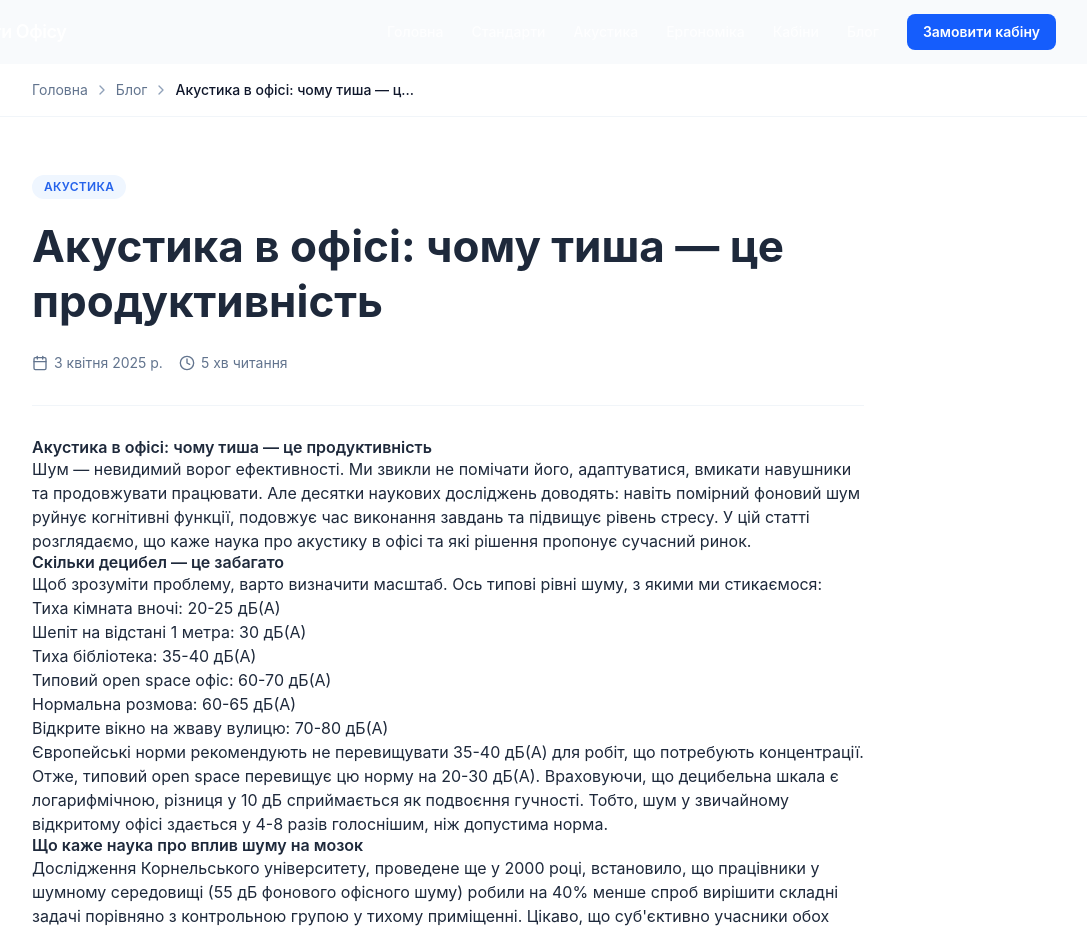
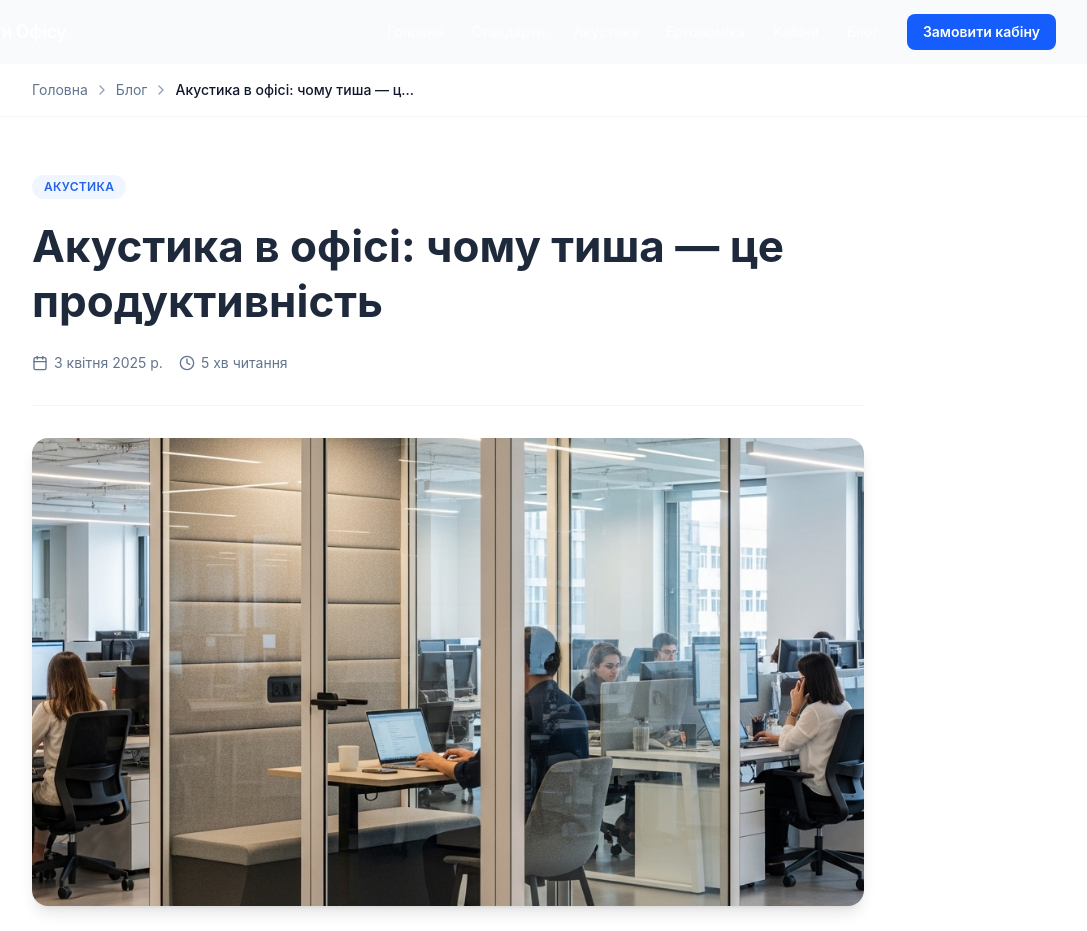
Before and after one commit to sserbin1/european, a Next.js app: page /blog/akustyka-v-ofisi-chomu-tysha-tse-produktyvnist in a window 1280 px wide. Shown: the top 931 px of the page, without its empty margins (192-1279 px from the left). Built offline with nearby package versions, Linux system fonts and the light colour scheme.

Commit message:
Add cover image to blog article page

```diff
--- a/src/app/blog/[slug]/page.tsx
+++ b/src/app/blog/[slug]/page.tsx
@@ -208,6 +208,21 @@ export default async function BlogPostPage({ params }: PageProps) {
         </div>
       </section>
 
+      {/* ── Cover Image ─────────────────────────────────────────── */}
+      {post.coverImage && (
+        <section className="bg-white pb-8">
+          <div className="max-w-4xl mx-auto px-4 sm:px-6 lg:px-8">
+            <div className="rounded-2xl overflow-hidden shadow-lg">
+              <img
+                src={post.coverImage}
+                alt={post.title}
+                className="w-full h-auto object-cover aspect-[16/9]"
+              />
+            </div>
+          </div>
+        </section>
+      )}
+
       {/* ── Article Body ──────────────────────────────────────────── */}
       <section className="bg-white pb-16">
         <div className="max-w-4xl mx-auto px-4 sm:px-6 lg:px-8">
```
